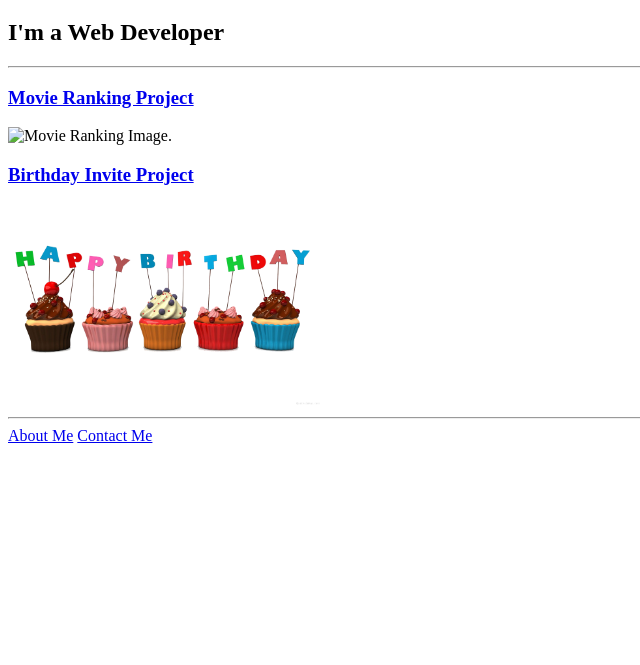
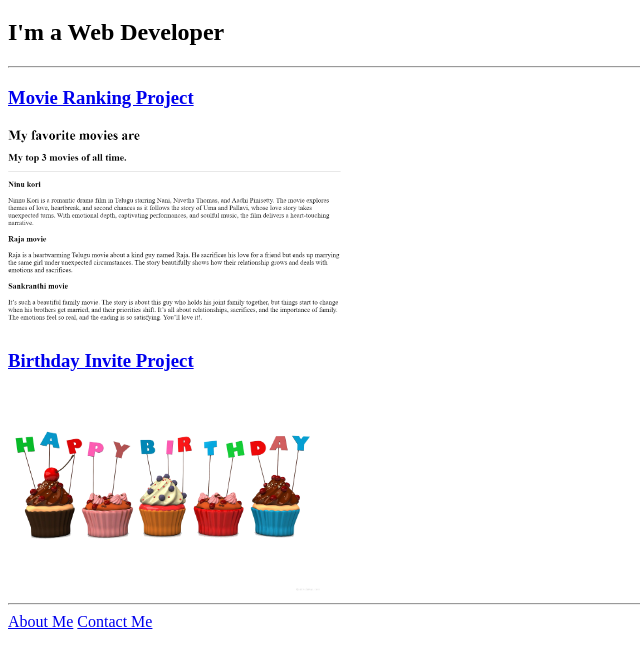
Before and after one commit to SonyPitta/Birthday-invi.html, a plain HTML site: page index.html in a window 1280 px wide. Shown: the part 61-726 px from the top of the page, without its empty margins (0-640 px from the left). Drawn offline with Linux system fonts and the light colour scheme.

Commit message:
Update index.html

```diff
--- a/index.html
+++ b/index.html
@@ -9,10 +9,10 @@
     <h1>Sony</h1>
     <h2>I'm a Web Developer</h2>
     <hr />
-    <a href="Movie Ranking s.png"><h3>Movie Ranking Project</h3></a>
+    <a href="MovieRankings.png"><h3>Movie Ranking Project</h3></a>
     <img
       height="200"
-      src="Movie Ranking s.png"
+      src="MovieRankings.png"
       alt="Movie Ranking Image."
     />
     <a href="birthdays.png"><h3>Birthday Invite Project</h3></a>
```
